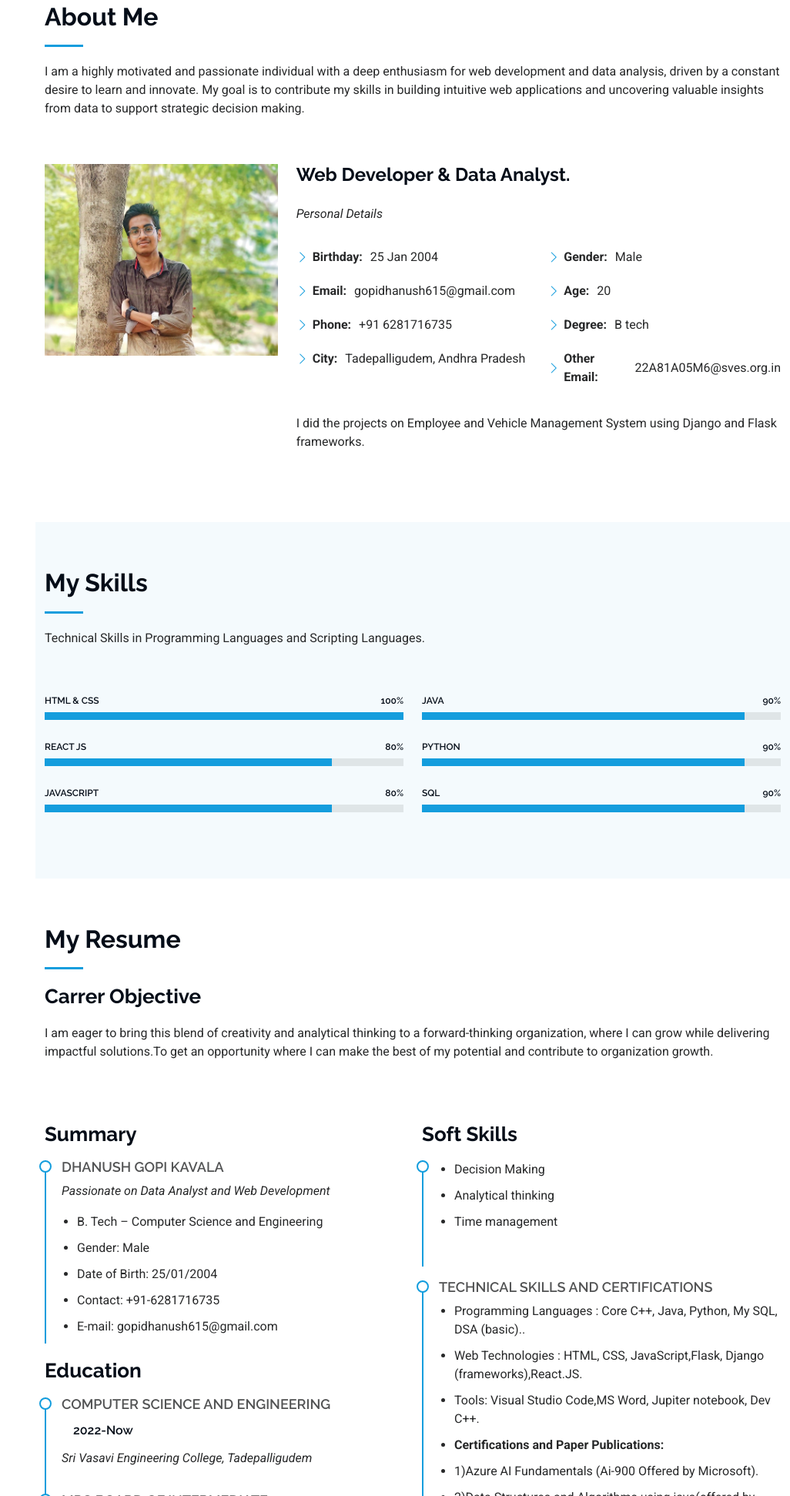
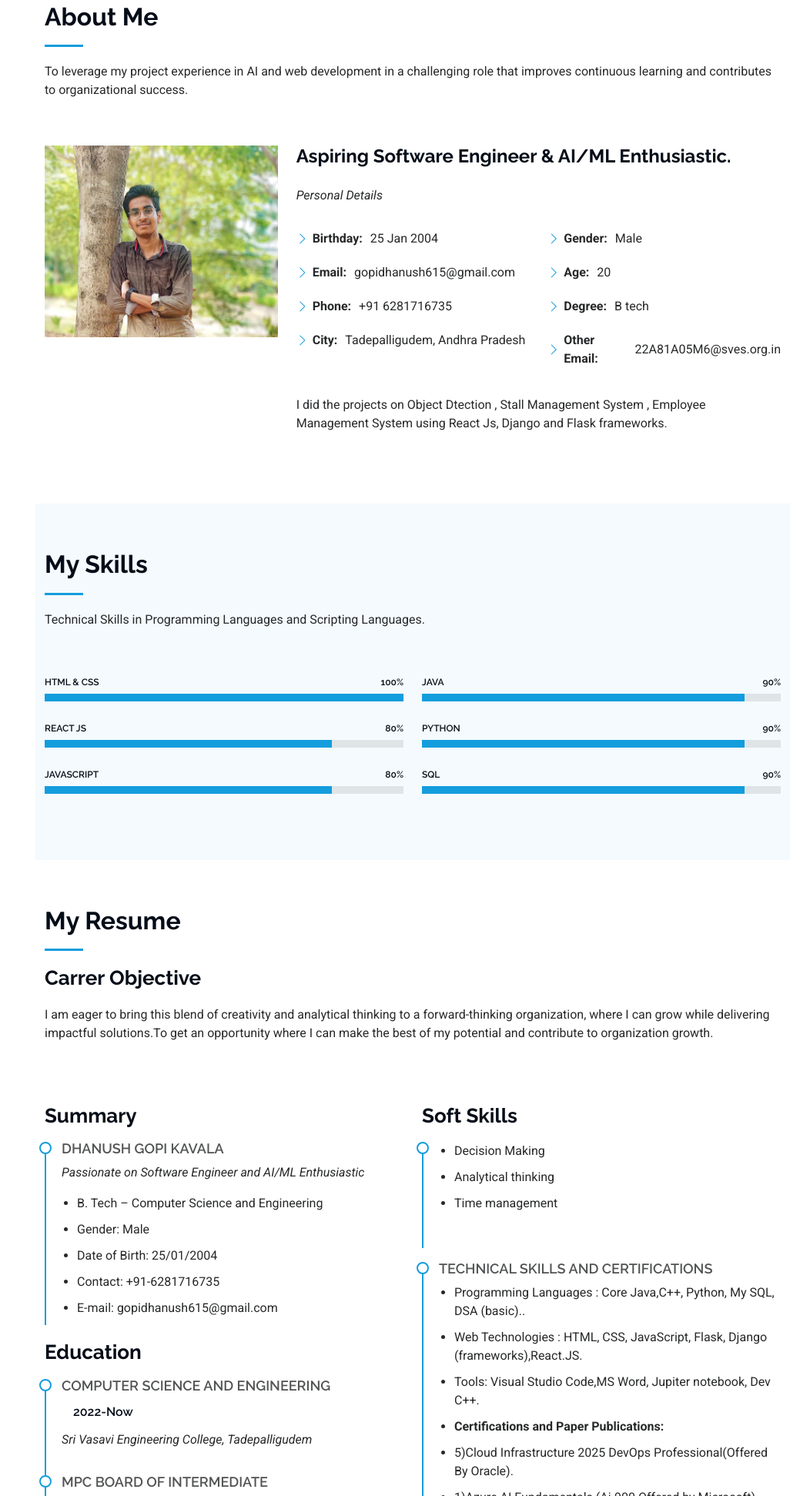
Before and after one commit to dhanushgopi2456/dhanush-portfolio, a plain HTML site: page index.html in a window 1280 px wide. Shown: the part 857-2800 px from the top of the page at 77% size, without its empty margins (254-1280 px from the left). Drawn offline with Linux system fonts and the light colour scheme.

Commit message:
Update index.html

```diff
--- a/index.html
+++ b/index.html
@@ -78,7 +78,7 @@
 
       <div class="container" data-aos="fade-up" data-aos-delay="100">
         <h2>Dhanush Gopi</h2>
-        <p>I'm <span class="typed" data-typed-items="Web Developer, Data Analyst"></span><span class="typed-cursor typed-cursor--blink" aria-hidden="true"></span><span class="typed-cursor typed-cursor--blink" aria-hidden="true"></span></p>
+        <p>Aspiring <span class="typed" data-typed-items="Software Engineer, AI/ML Enthusiastic"></span><span class="typed-cursor typed-cursor--blink" aria-hidden="true"></span><span class="typed-cursor typed-cursor--blink" aria-hidden="true"></span></p>
       </div>
 
     </section><!-- /Hero Section -->
@@ -89,7 +89,8 @@
       <!-- Section Title -->
       <div class="container section-title" data-aos="fade-up">
         <h2>About Me</h2>
-        <p>I am a highly motivated and passionate individual with a deep enthusiasm for web development and data analysis, driven by a constant desire to learn and innovate. My goal is to contribute my skills in building intuitive web applications and uncovering valuable insights from data to support strategic decision making.</p>
+        <p>To leverage my project experience in AI and web development in a challenging role that improves
+ continuous learning and contributes to organizational success.</p>
       </div><!-- End Section Title -->
 
       <div class="container" data-aos="fade-up" data-aos-delay="100">
@@ -99,7 +100,7 @@
             <img src="assets/img/gopi7.jpg" class="img-fluid" alt="">
           </div>
           <div class="col-lg-8 content">
-            <h2>Web Developer &amp; Data Analyst.</h2>
+            <h2>Aspiring Software Engineer &amp; AI/ML Enthusiastic.</h2>
             <p class="fst-italic py-3">
                Personal Details
             </p>
@@ -122,7 +123,7 @@
               </div>
             </div>
             <p class="py-3">
-              I did the projects on Employee and Vehicle  Management System using Django and Flask frameworks.
+              I did the projects on Object Dtection , Stall  Management System , Employee Management System  using React Js, Django and Flask frameworks.
             </p>
           </div>
         </div>
@@ -216,7 +217,7 @@
 
             <div class="resume-item pb-0">
               <h4>DHANUSH GOPI KAVALA</h4>
-              <p><em>Passionate on Data Analyst and Web Development</em></p>
+              <p><em>Passionate on Software Engineer and AI/ML Enthusiastic </em></p>
               <ul>
                 <li>B. Tech – Computer Science and Engineering </li>
 		            <li>Gender: Male</li>
@@ -245,7 +246,7 @@
               <p><em>Sri Shiridi Sai Em School, Tadepalligudem</em></p>
 
               <h3 class="resume-title">Tools and Technologies</h3>
-                  <ul><li>Visual Studio Code, MS Word, MS Excel, Jupiter notebook, Google Collab, Python Idle, Oracle Sql, Dev C++.
+                  <ul><li>,Java Eclipse , Visual Studio Code, MS Word, MS Excel, Jupiter notebook, Google Collab, Python Idle, Oracle Sql, Dev C++.
                   </li></ul>
               <!-- Edn Resume Item -->
 
@@ -267,15 +268,15 @@
             <div class="resume-item">
               <b><h4 class="resume-title">Technical Skills and Certifications</h4></b>
               <ul>
-                <li>Programming Languages  : Core C++, Java, Python, My SQL, DSA (basic)..</li>
-                <li> Web Technologies	: HTML, CSS, JavaScript,Flask, Django (frameworks),React.JS.</li>
+                <li>Programming Languages  : Core Java,C++, Python, My SQL, DSA (basic)..</li>
+                <li> Web Technologies	: HTML, CSS, JavaScript, Flask, Django (frameworks),React.JS.</li>
                 <li>  Tools: Visual Studio Code,MS Word, Jupiter notebook, Dev C++.</li>
                 <li><b> Certifications and Paper Publications:</b></li>
+				  	<li>5)Cloud Infrastructure 2025 DevOps Professional(Offered By Oracle).</li>
 		            <li>1)Azure AI Fundamentals (Ai-900 Offered by Microsoft).</li>
                 <li>2)Data Structures and Algorithms using java(offered by NPTEL)</li>
 		            <li>3)NPTEL Web base technologies and multimedia applications(offered by IGNOU)</li>
-		            <li>4)Energy literacy (offered by Swaraj Foundation)</li>
-		            <li>5)Carrer Strokes (offered by British council)</li>
+
                 <b><li>Object Detction Uisng YOLO-v9 has been Successfully published under the Hinweis Third International.
                  This Conference on Artificial Intelligence and Data Science (AIDE-2024). </li></b>
 
```
